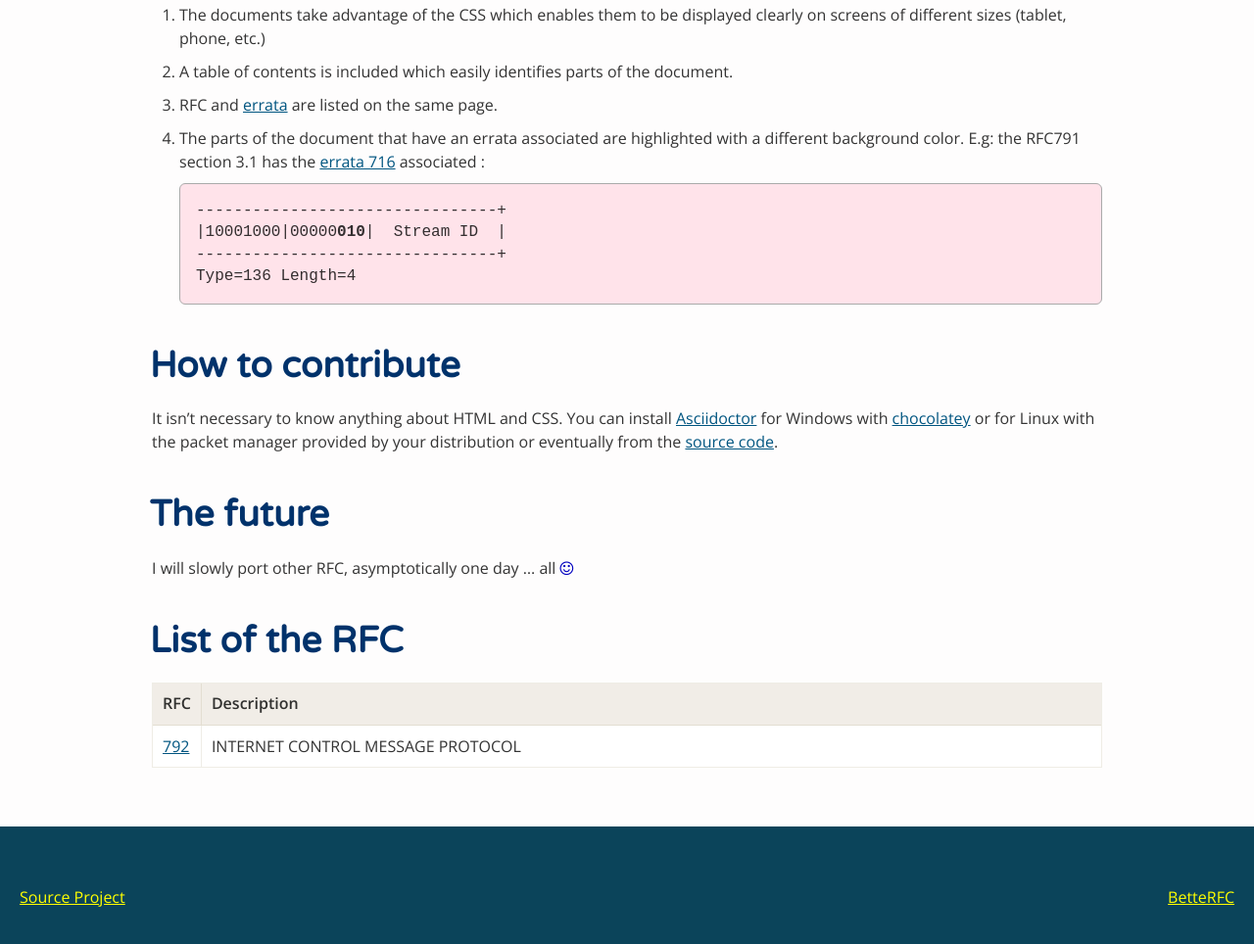
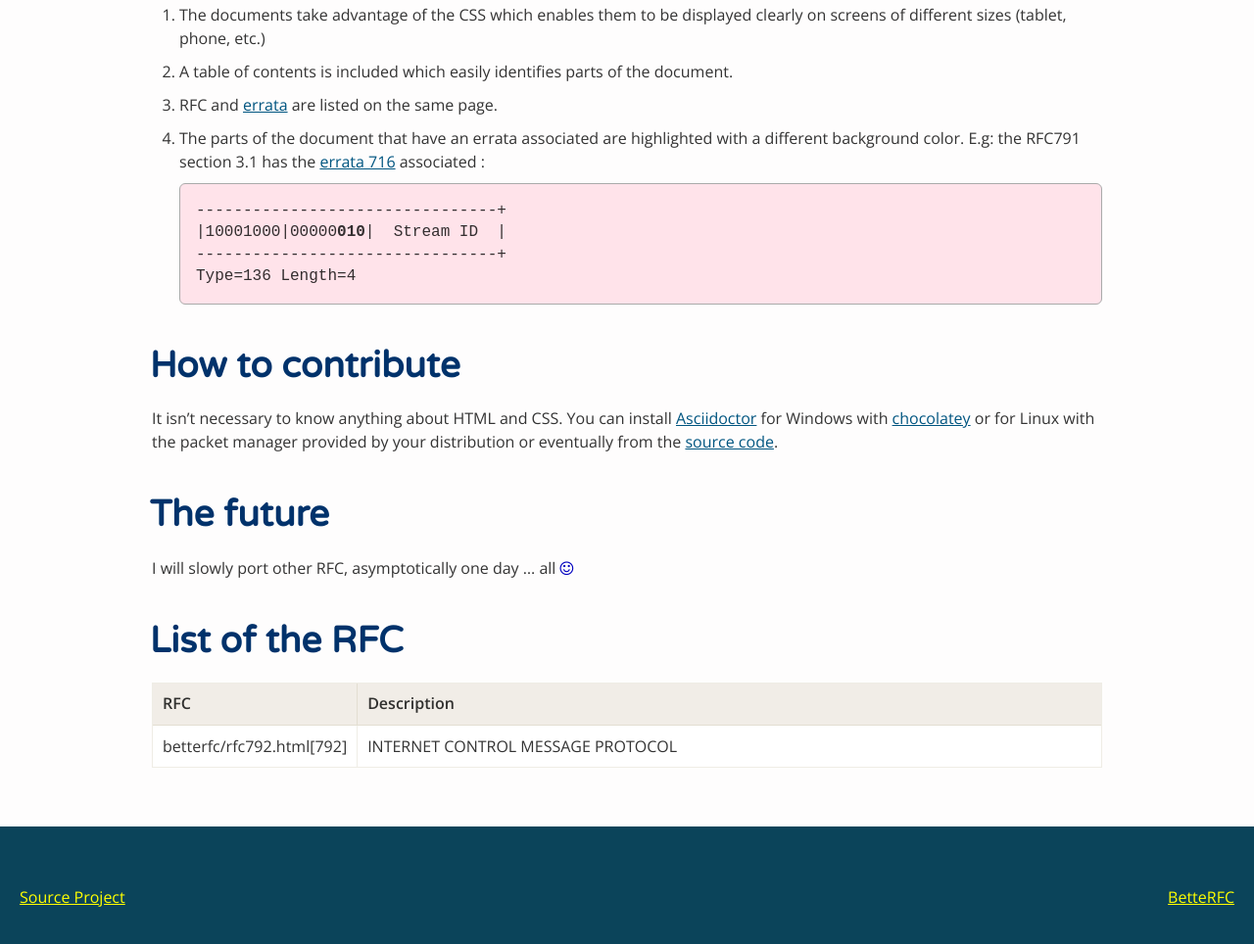
Before and after one commit to gris8/betterfc, a plain HTML site: page docs/index.html in a window 1280 px wide. Shown: the part 368-1332 px from the top of the page at 98% size. Drawn offline with nearby package versions, Linux system fonts and the light colour scheme.

Commit message:
fixed the rfc path for the github pages

```diff
--- a/docs/index.html
+++ b/docs/index.html
@@ -834,7 +834,7 @@ Type=136 Length=4</pre>
 </thead>
 <tbody>
 <tr>
-<td class="tableblock halign-left valign-top"><p class="tableblock"><a href="/rfc792.html">792</a></p></td>
+<td class="tableblock halign-left valign-top"><p class="tableblock">betterfc/rfc792.html[792]</p></td>
 <td class="tableblock halign-left valign-top"><p class="tableblock">INTERNET CONTROL MESSAGE PROTOCOL</p></td>
 </tr>
 </tbody>
```
Also changed, not shown: 1 other file.
